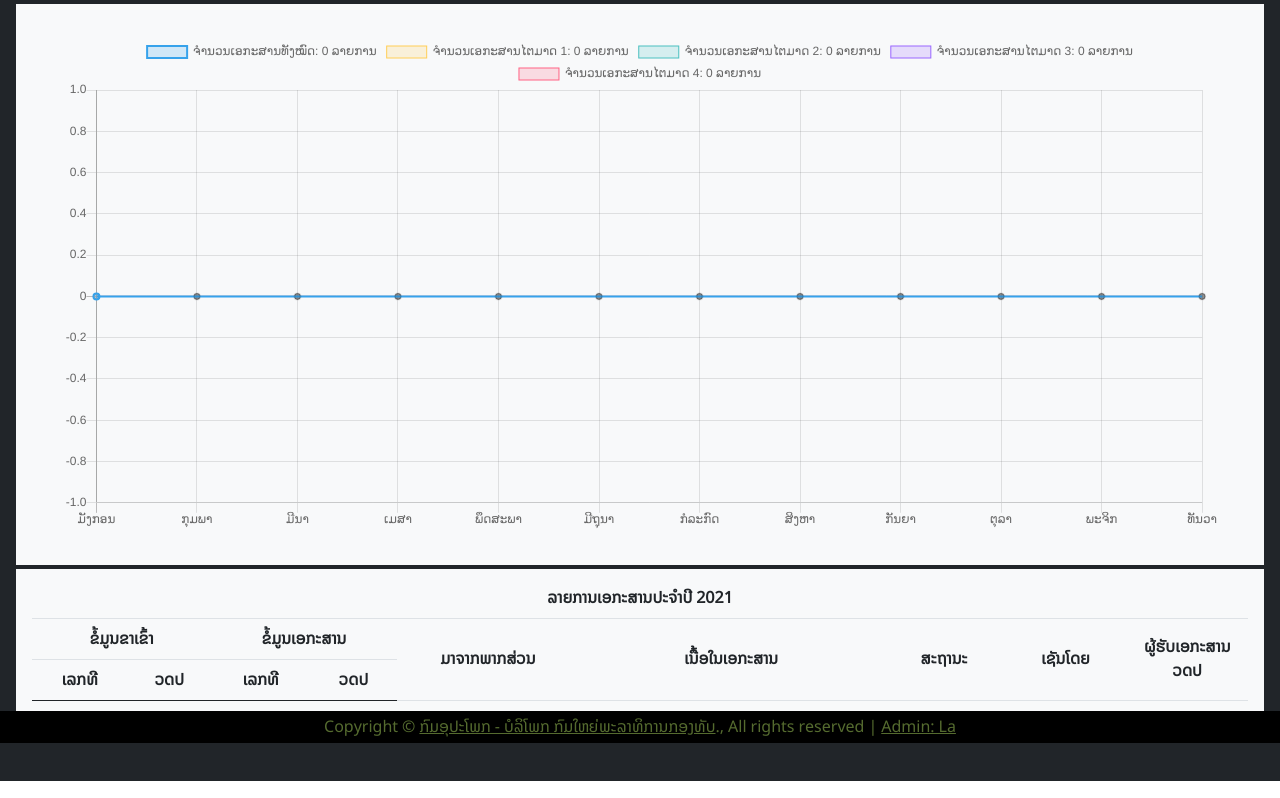
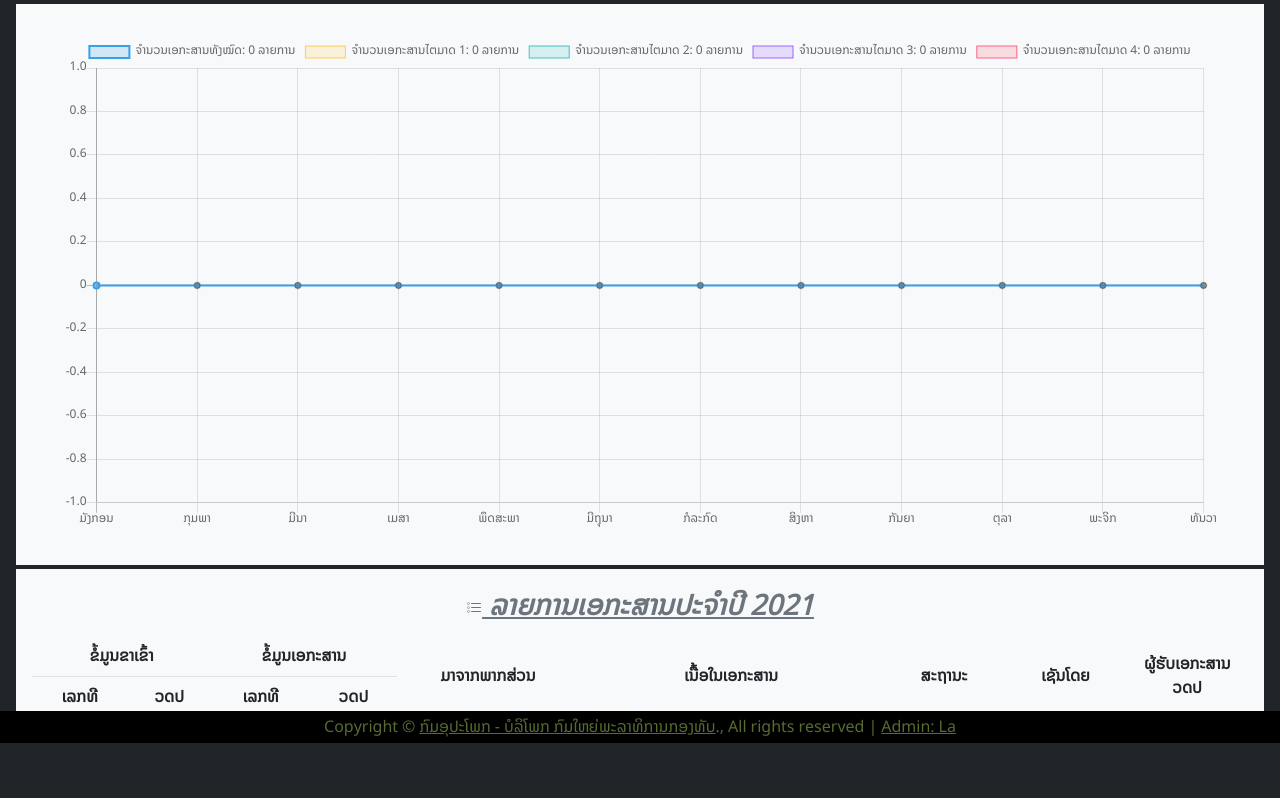
Before and after one commit to lanuxos/phpdocuments, a PHP site: page /report.php in a window 1280 px wide. Shown: the part 57-855 px from the top of the page. Run offline with PHP 8.4, Linux system fonts and the light colour scheme; data that the repository does not hold is empty.

Commit message:
chart font, table caption

```diff
--- a/report.php
+++ b/report.php
@@ -121,10 +121,18 @@ $currentYearRecords = $link->query("SELECT * FROM documents WHERE YEAR(datein) =
         <div class="row m-1 bg-light p-1">
             <div class="col">
                 <table class="table table-responsive table-striped">
+                    <caption style="caption-side: top;" class="text-center fs-3 fw-bold fst-italic text-decoration-underline">
+                        <svg xmlns="http://www.w3.org/2000/svg" width="16" height="16" fill="currentColor" class="bi bi-list-task" viewBox="0 0 16 16">
+                            <path fill-rule="evenodd" d="M2 2.5a.5.5 0 0 0-.5.5v1a.5.5 0 0 0 .5.5h1a.5.5 0 0 0 .5-.5V3a.5.5 0 0 0-.5-.5H2zM3 3H2v1h1V3z" />
+                            <path d="M5 3.5a.5.5 0 0 1 .5-.5h9a.5.5 0 0 1 0 1h-9a.5.5 0 0 1-.5-.5zM5.5 7a.5.5 0 0 0 0 1h9a.5.5 0 0 0 0-1h-9zm0 4a.5.5 0 0 0 0 1h9a.5.5 0 0 0 0-1h-9z" />
+                            <path fill-rule="evenodd" d="M1.5 7a.5.5 0 0 1 .5-.5h1a.5.5 0 0 1 .5.5v1a.5.5 0 0 1-.5.5H2a.5.5 0 0 1-.5-.5V7zM2 7h1v1H2V7zm0 3.5a.5.5 0 0 0-.5.5v1a.5.5 0 0 0 .5.5h1a.5.5 0 0 0 .5-.5v-1a.5.5 0 0 0-.5-.5H2zm1 .5H2v1h1v-1z" />
+                        </svg>
+                        ລາຍການເອກະສານປະຈຳປີ <?php echo $year; ?>
+                    </caption>
                     <thead class="text-center">
-                        <tr>
-                            <th colspan="9" class="text-center">ລາຍການເອກະສານປະຈຳປີ <?php echo $year; ?></th>
-                        </tr>
+                        <!-- <tr>
+                            <th colspan="9" class="text-center"></th>
+                        </tr> -->
                         <tr>
                             <th colspan="2" class="align-middle w-15">ຂໍ້ມູນຂາເຂົ້າ</th>
                             <th colspan="2" class="align-middle w-15">ຂໍ້ມູນເອກະສານ</th>
@@ -174,6 +182,7 @@ $currentYearRecords = $link->query("SELECT * FROM documents WHERE YEAR(datein) =
     <?php require('js.php'); ?>
     <script>
         var ctx = document.getElementById('myChart').getContext('2d');
+        Chart.defaults.global.defaultFontFamily = "'defago', 'Defago Noto Sans', 'Phetsarath OT'";
         var myChart = new Chart(ctx, {
             type: 'line',
             data: {
@@ -218,7 +227,7 @@ $currentYearRecords = $link->query("SELECT * FROM documents WHERE YEAR(datein) =
                             <?php echo $jan1; ?>,
                             <?php echo $feb1; ?>,
                             <?php echo $mar1; ?>,
-                            0,0,0,0,0,0,0,0,0
+                            0, 0, 0, 0, 0, 0, 0, 0, 0
                         ],
                         backgroundColor: [
                             // 'rgba(255, 99, 132, 0.2)',
@@ -241,11 +250,11 @@ $currentYearRecords = $link->query("SELECT * FROM documents WHERE YEAR(datein) =
                     {
                         label: 'ຈຳນວນເອກະສານໄຕມາດ 2: ' + <?php echo $q2; ?> + ' ລາຍການ',
                         data: [
-                            0,0,0,
+                            0, 0, 0,
                             <?php echo $apr2; ?>,
                             <?php echo $may2; ?>,
                             <?php echo $jun2; ?>,
-                            0,0,0,0,0,0
+                            0, 0, 0, 0, 0, 0
                         ],
                         backgroundColor: [
                             // 'rgba(255, 99, 132, 0.2)',
@@ -268,11 +277,11 @@ $currentYearRecords = $link->query("SELECT * FROM documents WHERE YEAR(datein) =
                     {
                         label: 'ຈຳນວນເອກະສານໄຕມາດ 3: ' + <?php echo $q3; ?> + ' ລາຍການ',
                         data: [
-                            0,0,0,0,0,0,
+                            0, 0, 0, 0, 0, 0,
                             <?php echo $jul3; ?>,
                             <?php echo $aug3; ?>,
                             <?php echo $sep3; ?>,
-                            0,0,0
+                            0, 0, 0
                         ],
                         backgroundColor: [
                             // 'rgba(255, 99, 132, 0.2)',
@@ -295,7 +304,7 @@ $currentYearRecords = $link->query("SELECT * FROM documents WHERE YEAR(datein) =
                     {
                         label: 'ຈຳນວນເອກະສານໄຕມາດ 4: ' + <?php echo $q4; ?> + ' ລາຍການ',
                         data: [
-                            0,0,0,0,0,0,0,0,0,
+                            0, 0, 0, 0, 0, 0, 0, 0, 0,
                             <?php echo $oct4; ?>,
                             <?php echo $nov4; ?>,
                             <?php echo $dec4; ?>,
```
